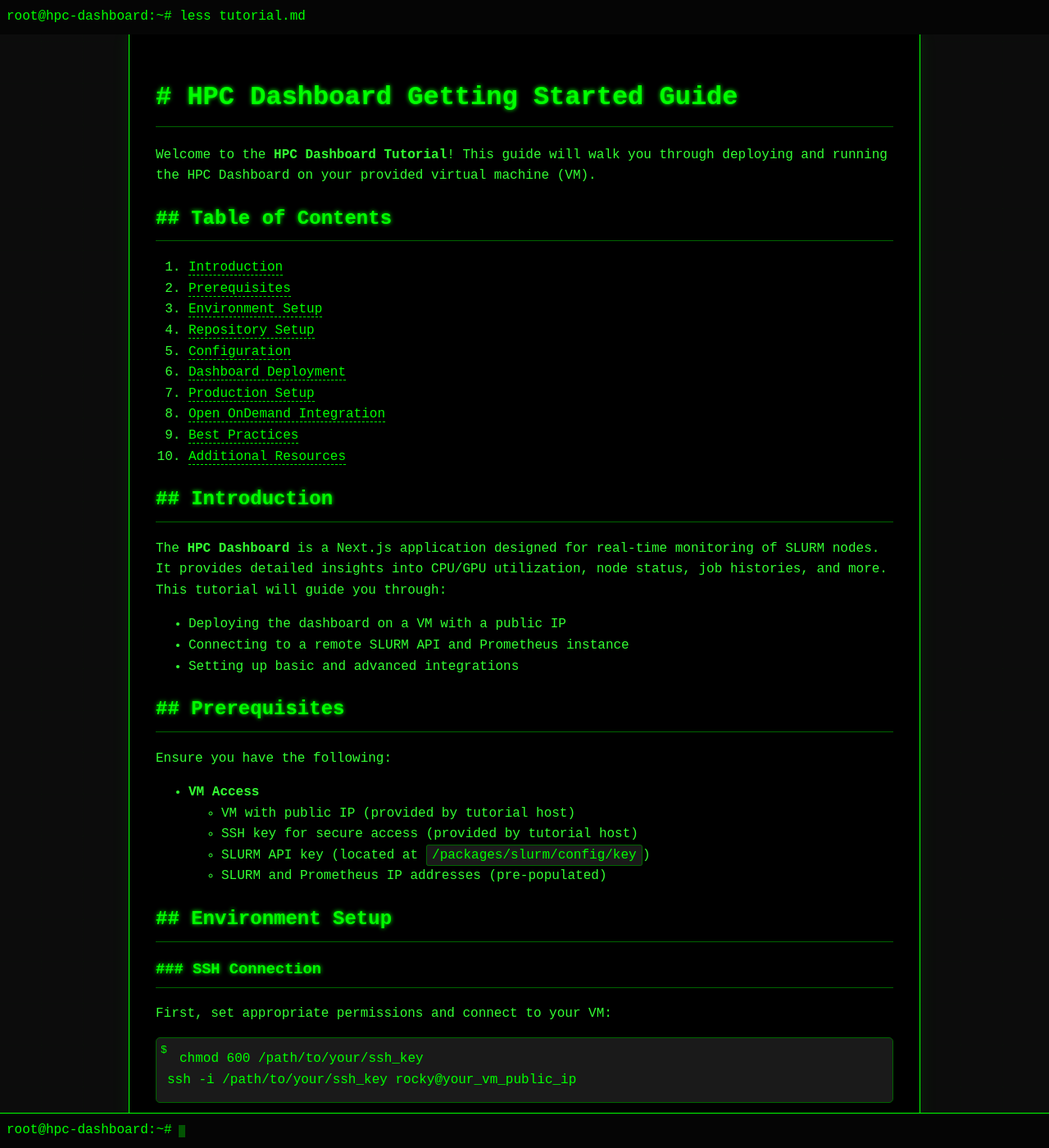
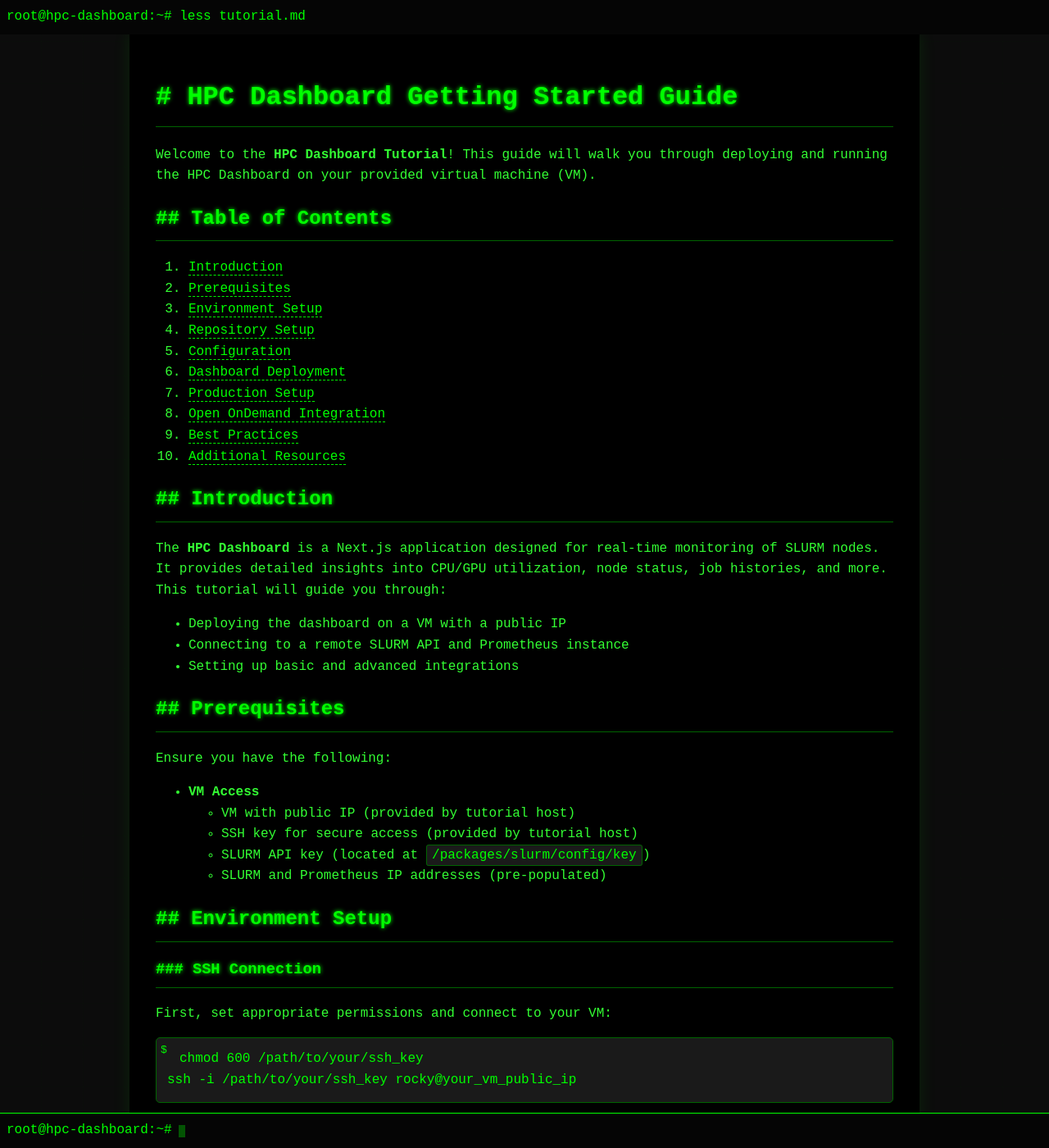
Before and after one commit to thediymaker/slurm-node-dashboard, a Jekyll site: the page built from docs/tutorial/good/2025/index.md, in a window 1280 px wide and 1400 px high. Shown: the whole window at 82% size. Built offline with Jekyll 4.4.1, drawn with Linux system fonts in a browser that asks for light colours.

Commit message:
updating theme

```diff
--- a/docs/_layouts/hacker.html
+++ b/docs/_layouts/hacker.html
@@ -71,8 +71,6 @@
         margin-top: 40px;
         padding: 2rem;
         background-color: rgba(0, 0, 0, 0.95);
-        border-left: 1px solid var(--terminal-green);
-        border-right: 1px solid var(--terminal-green);
         position: relative;
         box-shadow: 0 0 20px rgba(0, 255, 0, 0.1);
         flex: 1;
```
